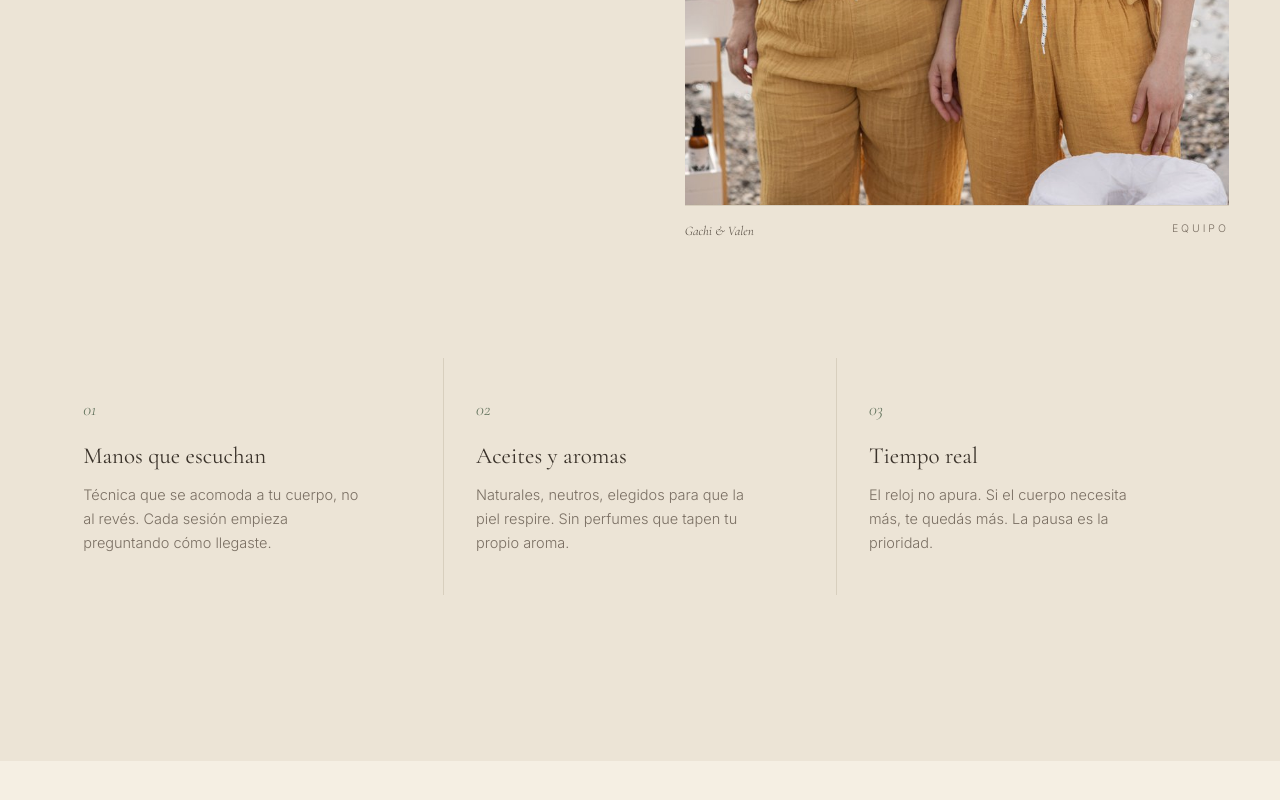
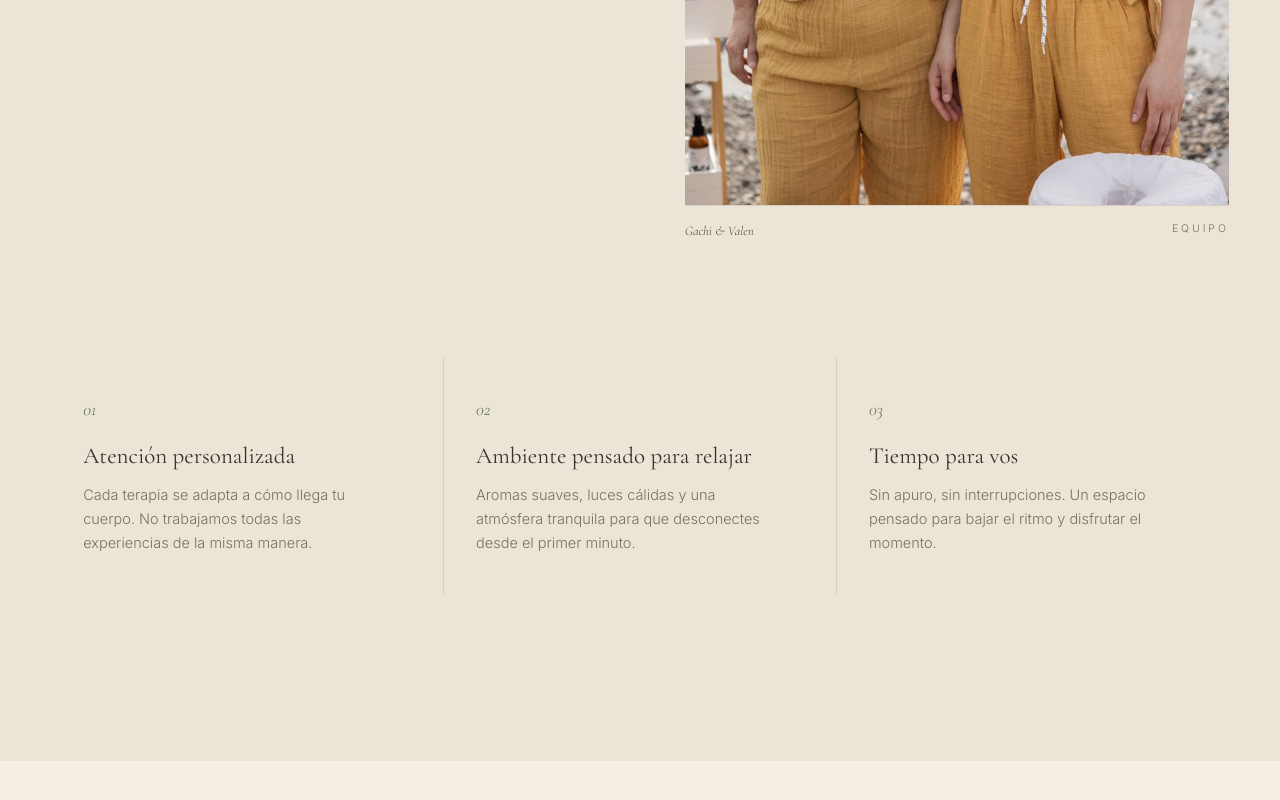
Before and after one commit to VectorIA-prog/calma.natural, a plain HTML site: page index.html in a window 1280 px wide. Shown: the part 1984-2784 px from the top of the page. Drawn offline with nearby package versions, Linux system fonts and the light colour scheme.

Commit message:
Update index.html

```diff
--- a/index.html
+++ b/index.html
@@ -209,7 +209,7 @@
     <div class="hero-content">
       <span class="kicker fade">Espacio de bienestar &mdash; Neuquén Capital</span>
       <h1 class="fade d1">Reconectá con tu <em>bienestar</em>.</h1>
-      <p class="lead fade d2">Un lugar para bajar el ritmo, soltar el cuerpo y volver a sentirte. Masajes, rituales y tratamientos pensados para que respires hondo desde que entrás.</p>
+      <p class="lead fade d2"> Relajación profunda en un ambiente cálido y tranquilo. Terapias y tratamientos diseñados para que vuelvas a sentirte bien.</p>
       <div class="ctas fade d3">
         <a href="https://wa.me/5492993288602?text=Hola%20Calma%20Natural%2C%20quisiera%20reservar%20un%20turno." target="_blank" rel="noopener" class="btn primary">Reservar turno <span class="arrow">&rarr;</span></a>
         <a href="https://wa.me/5492993288602" target="_blank" rel="noopener" class="btn ghost">Hablar por WhatsApp</a>
@@ -226,7 +226,7 @@
       <div class="exp-body">
         <div class="exp-prose fade">
           <p>Calma Natural nace para abrir un paréntesis en el día. Un espacio cálido, silencioso y sin apuro, donde el cuerpo aprende a aflojar y la mente —por un rato— deja de planificar.</p>
-          <p>Cada sesión está pensada como un ritual. Las luces son tenues, los aromas suaves, las manos saben dónde ir. Salís distinto a como entraste, sin saber bien cómo, pero sabiéndolo.</p>
+          <p>Cada sesión está pensada para que desconectes de verdad. El ambiente, los aromas y cada detalle acompañan un momento de calma profunda. Entrás cargado, salís liviano.</p>
         </div>
         <div class="exp-side fade d1">
           <blockquote class="exp-quote">"El descanso no es un lujo. Es la forma más honesta de volver a vos."</blockquote>
@@ -237,10 +237,23 @@
         </div>
       </div>
       <div class="principios">
-        <div class="principio fade"><span class="num">01</span><h4>Manos que escuchan</h4><p>Técnica que se acomoda a tu cuerpo, no al revés. Cada sesión empieza preguntando cómo llegaste.</p></div>
-        <div class="principio fade d1"><span class="num">02</span><h4>Aceites y aromas</h4><p>Naturales, neutros, elegidos para que la piel respire. Sin perfumes que tapen tu propio aroma.</p></div>
-        <div class="principio fade d2"><span class="num">03</span><h4>Tiempo real</h4><p>El reloj no apura. Si el cuerpo necesita más, te quedás más. La pausa es la prioridad.</p></div>
-      </div>
+      <div class="principio fade">
+  <span class="num">01</span>
+  <h4>Atención personalizada</h4>
+  <p>Cada terapia se adapta a cómo llega tu cuerpo. No trabajamos todas las experiencias de la misma manera.</p>
+</div>
+
+<div class="principio fade d1">
+  <span class="num">02</span>
+  <h4>Ambiente pensado para relajar</h4>
+  <p>Aromas suaves, luces cálidas y una atmósfera tranquila para que desconectes desde el primer minuto.</p>
+</div>
+
+<div class="principio fade d2">
+  <span class="num">03</span>
+  <h4>Tiempo para vos</h4>
+  <p>Sin apuro, sin interrupciones. Un espacio pensado para bajar el ritmo y disfrutar el momento.</p>
+</div>
     </div>
   </section>
   <section class="section servicios" id="servicios">
@@ -249,7 +262,7 @@
         <div class="index-block fade"><span class="num">ii.</span><span class="label">Servicios individuales</span></div>
         <h2 class="fade d1">Seis maneras de volver <em>al cuerpo</em>.</h2>
       </div>
-      <p class="servicios-intro fade">Tratamientos pensados como rituales. Tomate tu tiempo para elegir —si dudás, te recomendamos en una conversación corta por WhatsApp.</p>
+      <p class="servicios-intro fade"> Elegí tu terapia ideal. Si necesitás ayuda, te asesoramos por WhatsApp.</p>
       <div class="servicios-grid">
         <article class="service-card fade"><div class="img-wrap"><img src="assets/californiano.jpg" alt="Masaje californiano" loading="lazy" /></div><div class="body"><div class="meta"><span>60 min</span><span class="dot"></span><span>Cuerpo entero</span></div><h3>Masaje Californiano</h3><p>Maniobras envolventes y largas. Suelta el cuerpo entero y calma el sistema nervioso. Para empezar y para volver siempre.</p><a href="https://wa.me/5492993288602?text=Hola%2C%20quisiera%20reservar%20un%20Masaje%20Californiano." target="_blank" rel="noopener" class="more">Reservar <span>&rarr;</span></a></div></article>
         <article class="service-card fade d1"><div class="img-wrap"><img src="assets/sincronizado.jpg" alt="Masaje sincronizado a cuatro manos" loading="lazy" /></div><div class="body"><div class="meta"><span>60 min</span><span class="dot"></span><span>Dúo de terapeutas</span></div><h3>Masaje Sincronizado</h3><p>Cuatro manos en simultáneo. La cabeza se rinde en los primeros minutos: no sabe a quién seguir y deja de seguir.</p><a href="https://wa.me/5492993288602?text=Hola%2C%20quisiera%20reservar%20un%20Masaje%20Sincronizado." target="_blank" rel="noopener" class="more">Reservar <span>&rarr;</span></a></div></article>
```
